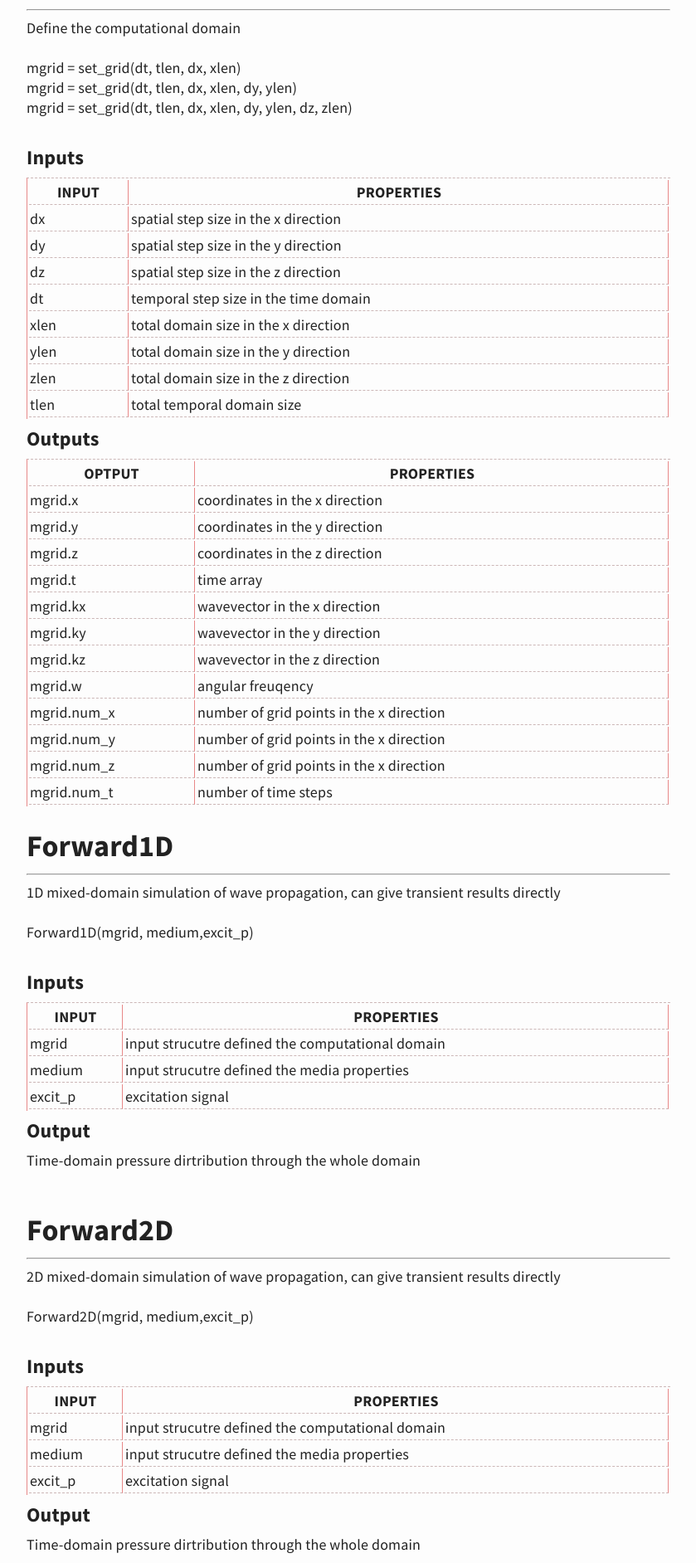
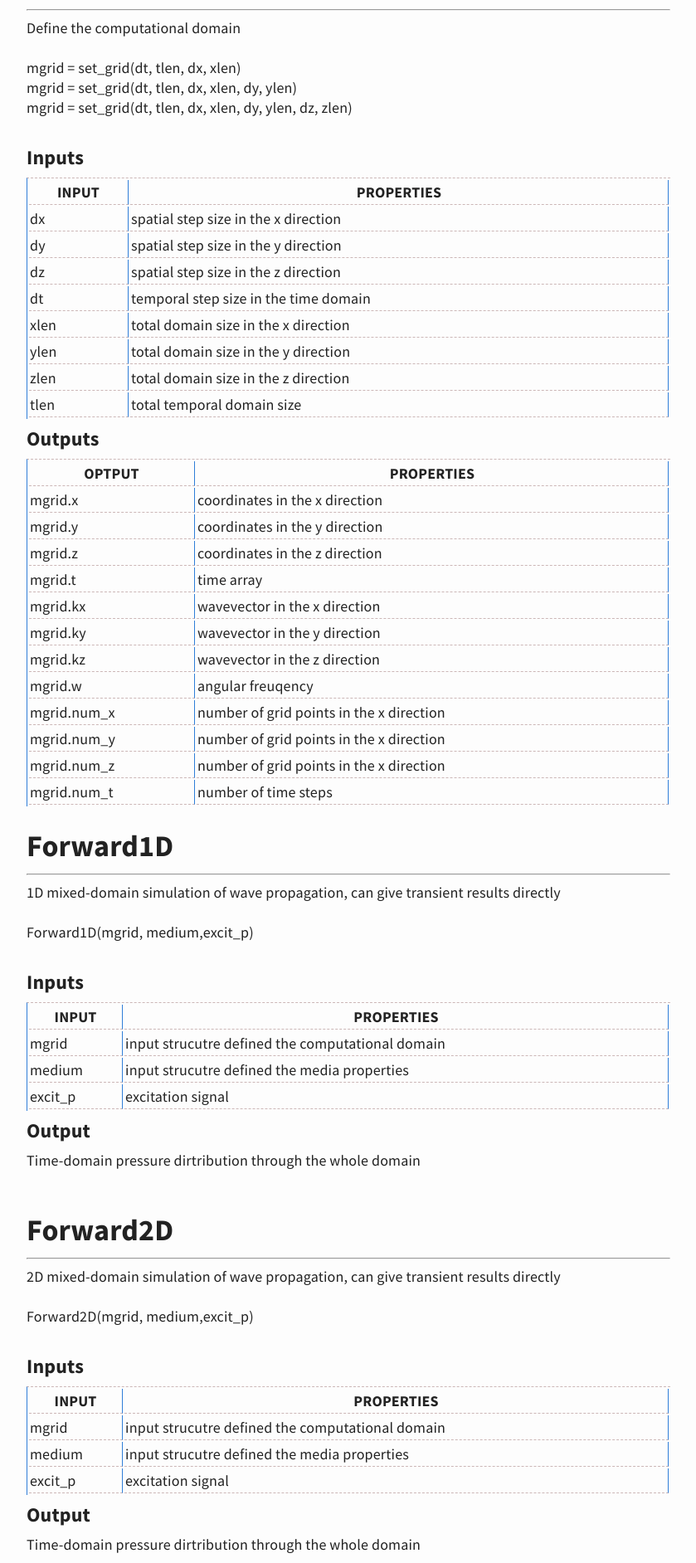
Before and after one commit to m-SOUND/mSOUND, a Jekyll site: the page built from functions.md, in a window 1280 px wide. Shown: the part 412-2296 px from the top of the page at 83% size, without its empty margins (220-1059 px from the left). Built offline with Jekyll 4.4.1, drawn with Linux system fonts in a browser that asks for light colours.

Commit message:
Update header.html

```diff
--- a/_includes/header.html
+++ b/_includes/header.html
@@ -7,7 +7,7 @@
 
  <style>
   table{
-    border-left:1px solid #e88888; border-top:1px dashed #ccb7b7;
+    border-left:1px solid #2f7ed8; border-top:1px dashed #ccb7b7;
     width: 100%;
     word-wrap:break-word; word-break:break-all;
   }
@@ -15,6 +15,6 @@
   text-align:center; bgcolor:#BCDBB1;
   }
   table th,td{
-    border-right:1px solid #e88888; border-bottom:1px dashed #ccb7b7;
+    border-right:1px solid #2f7ed8; border-bottom:1px dashed #ccb7b7;
   }
 </style>
```
